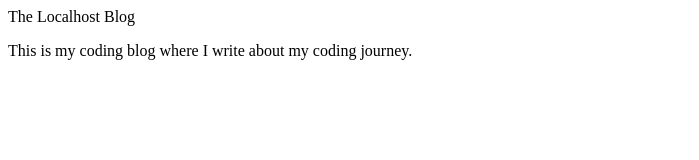
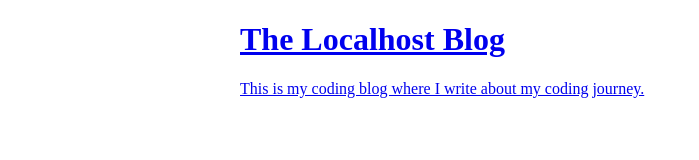
Before and after one commit to ysereckissy/how-to-react-blog, a Gatsby site: page / in a window 1280 px wide. Shown: the whole page, without its empty margins (0-699 px from the left). Built offline with nearby package versions, Linux system fonts and the light colour scheme; Gatsby itself is replaced by a stand-in of ours.

Commit message:
add Header and Layout components

```diff
--- /dev/null
+++ b/src/components/Header.jsx
@@ -0,0 +1,9 @@
+import { Link } from 'gatsby';
+import React from 'react';
+
+export const Header = ({ siteTitle, siteDescription }) => (
+    <Link to="/">
+        <h1>{siteTitle}</h1>
+        <p>{siteDescription}</p>
+    </Link>
+);
--- /dev/null
+++ b/src/components/Layout.jsx
@@ -0,0 +1,20 @@
+import React from 'react';
+import styled from 'styled-components';
+
+import { useSiteMetadata } from '../hooks/useSiteMetadata';
+import { Header } from './Header';
+
+const AppStyles = styled.main`
+    width: 800px;
+    margin: 0 auto;
+`;
+
+export const Layout = ({ children }) => {
+    const {title, description } = useSiteMetadata();
+    return (
+        <AppStyles>
+            <Header siteTitle={title} siteDescription={description} />
+            { children }
+        </AppStyles>
+    );
+};
--- a/src/pages/index.js
+++ b/src/pages/index.js
@@ -1,17 +1,13 @@
 import React from 'react';
 import styled from 'styled-components';
 import { useSiteMetadata } from '../hooks/useSiteMetadata';
-
-const styledH1 = styled.h1`
-    color: rebeccapurple;
-`;
+import { Layout } from '../components/Layout';
 
 export default () => {
     const { title, description } = useSiteMetadata();
     return (
         <>
-            <styledH1>{title}</styledH1>
-            <p>{description}</p>
+            <Layout />
         </>
     );
 };
```
